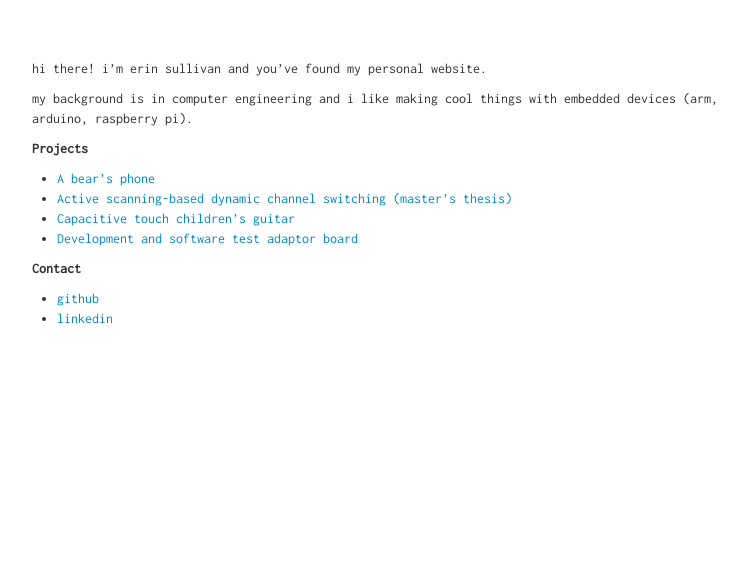
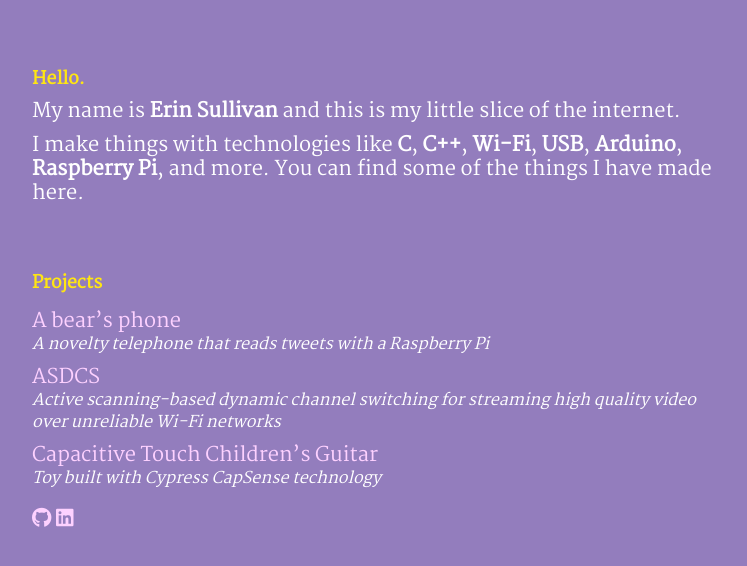
Before and after one commit to lirien/lirien.github.io, a Jekyll site: the page built from index.md, in a window 1280 px wide. Shown: the top 566 px of the page, without its empty margins (258-1005 px from the left). Built offline with Jekyll 4.4.1, drawn with Linux system fonts in a browser that asks for light colours; nearby versions of some CDN libraries.

Commit message:
changed text and colors

```diff
--- a/_includes/themes/main/default.html
+++ b/_includes/themes/main/default.html
@@ -18,10 +18,8 @@
     <link href="{{ ASSET_PATH }}/css/style.css?body=1" rel="stylesheet" type="text/css" media="all">
     <link href="{{ ASSET_PATH }}/css/kbroman.css" rel="stylesheet" type="text/css" media="all">
 
-    <!-- Le fav and touch icons -->
-
     <!-- Google fonts -->
-    <link rel="stylesheet" type="text/css" href="https://fonts.googleapis.com/css?family=Inconsolata">
+    <link rel="stylesheet" type="text/css" href="https://fonts.googleapis.com/css?family=Martel">
     <!-- FontAwesome -->
     <script src="https://use.fontawesome.com/a72eff5642.js"></script>
 
--- a/assets/themes/main/css/style.css
+++ b/assets/themes/main/css/style.css
@@ -63,3 +63,44 @@
   background: #57A957;
   border: 1px solid #4c964d;
   color: #FFF; }
+
+.content {
+    margin: 0;
+    font-family: "Martel","Helvetica Neue",Helvetica,Arial,sans-serif;
+    font-size: 20px;
+    line-height: 24px;
+    /*color: #333333;*/
+    /*background-color: #ffffff;*/
+}
+
+ul {
+    list-style: none;
+    margin: 0;
+    padding: 0;
+}
+
+li {
+    padding-top: 8px;
+    margin-bottom: -6px;
+    padding-bottom: -20px;
+}
+
+body {
+    background-color: rgb(147, 125, 189);
+    color: #fff;
+}
+
+a {
+    color: rgb(253, 209, 255);
+}
+a:hover {
+    color: rgb(253, 209, 255);
+}
+
+em {
+    font-size: 16px;
+}
+
+h4 {
+    color: #ffe612;
+}
--- a/index.md
+++ b/index.md
@@ -3,19 +3,25 @@ layout: page
 description: A place for Erin's personal projects
 ---
 
-hi there! i'm erin sullivan and you've found my personal website.
+#### Hello.
 
-my background is in computer engineering and i like making cool things with embedded devices (arm, arduino, raspberry pi).
+My name is **Erin Sullivan** and this is my little slice of the internet.
 
+I make things with technologies like **C**, **C++**, **Wi-Fi**, **USB**, **Arduino**, **Raspberry Pi**, and more. You can find some of the things I have made here.
 
-**Projects**
+<br><br>
+
+#### Projects
 
 - [A bear's phone](pages/test1.html)
-- [Active scanning-based dynamic channel switching (master's thesis)](pages/test2.html)
-- [Capacitive touch children's guitar](pages/test3.html)
-- [Development and software test adaptor board](pages/test4.html)
+- _A novelty telephone that reads tweets with a Raspberry Pi_
 
-**Contact**
+- [ASDCS](pages/test2.html)
+- _Active scanning-based dynamic channel switching for streaming high quality video over unreliable Wi-Fi networks_
 
-- [github](lirien.github.com)
-- [linkedin](https://www.linkedin.com/in/erinmsullivan510)
+- [Capacitive Touch Children's Guitar](pages/test3.html)
+- _Toy built with Cypress CapSense technology_
+
+<br>
+[<i class="fa fa-github"></i>](https://github.com/lirien)
+[<i class="fa fa-linkedin-square"></i>](https://www.linkedin.com/in/erinmsullivan510)
```
Also changed, not shown: assets/themes/main/bootstrap/css/bootstrap.2.2.2.min.css.
